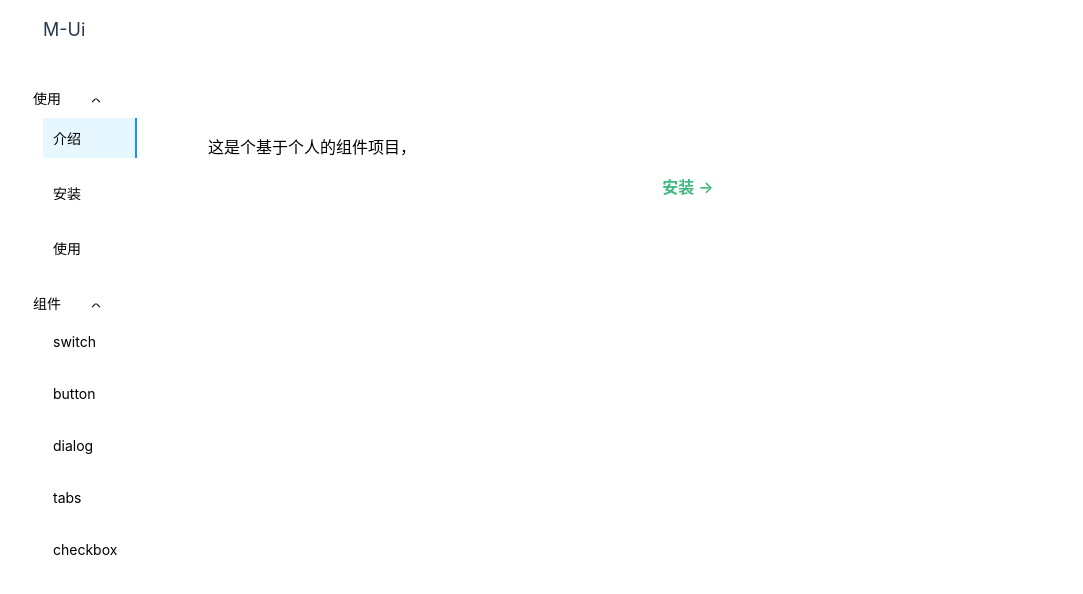
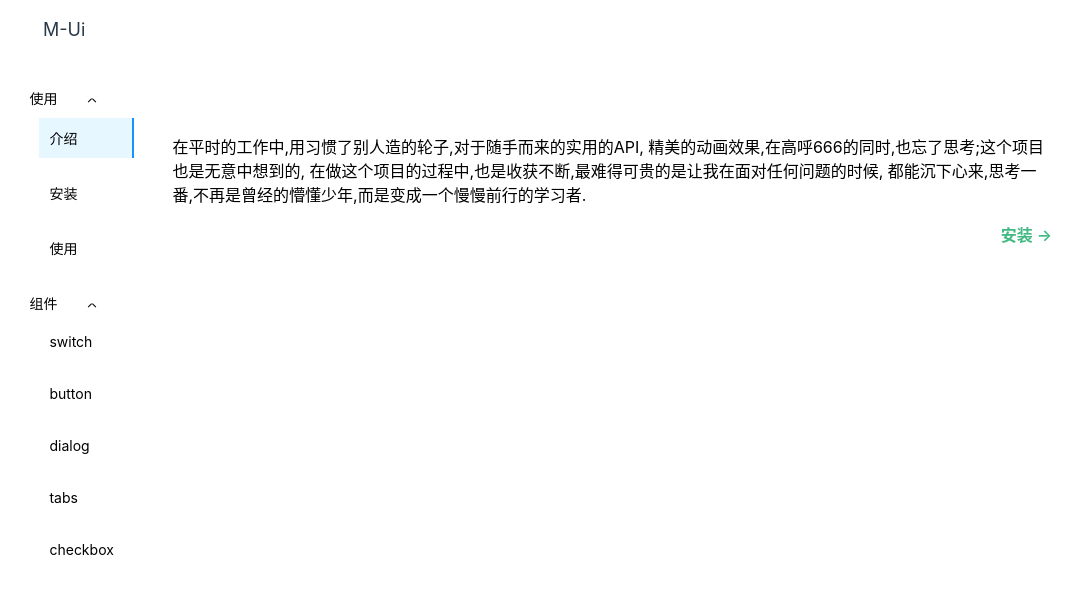
Before and after one commit to HW0001/Vue3-ui, a Vue app: page /doc/introduce in a window 1280 px wide. Shown: the top 594 px of the page, without its empty margins (0-1083 px from the left). Built offline with nearby package versions, Linux system fonts and the light colour scheme.

Commit message:
调整说明页

```diff
--- a/src/components/Introduce.vue
+++ b/src/components/Introduce.vue
@@ -1,6 +1,11 @@
 <template>
   <div>
-    <p>这是个基于个人的组件项目，</p>
+    <p>
+      在平时的工作中,用习惯了别人造的轮子,对于随手而来的实用的API,
+      精美的动画效果,在高呼666的同时,也忘了思考;这个项目也是无意中想到的,
+      在做这个项目的过程中,也是收获不断,最难得可贵的是让我在面对任何问题的时候,
+      都能沉下心来,思考一番,不再是曾经的懵懂少年,而是变成一个慢慢前行的学习者.
+    </p>
     <router-link class="next" to="/doc/install">安装 →</router-link>
   </div>
 </template>
--- a/src/components/StartUse.vue
+++ b/src/components/StartUse.vue
@@ -4,8 +4,6 @@
     <pre>import { GButton } from "g-mc-ui";</pre>
     <p>引入css样式</p>
     <pre>import "g-mc-ui/lib/g-mc-ui.css";</pre>
-    <P>目前支持的组件有：</P>
-    <p>GButton、GDialog、GSwitch、GTabs</p>
     <router-link class="back" to="/doc/install">←安装</router-link>
   </div>
 </template>
```
